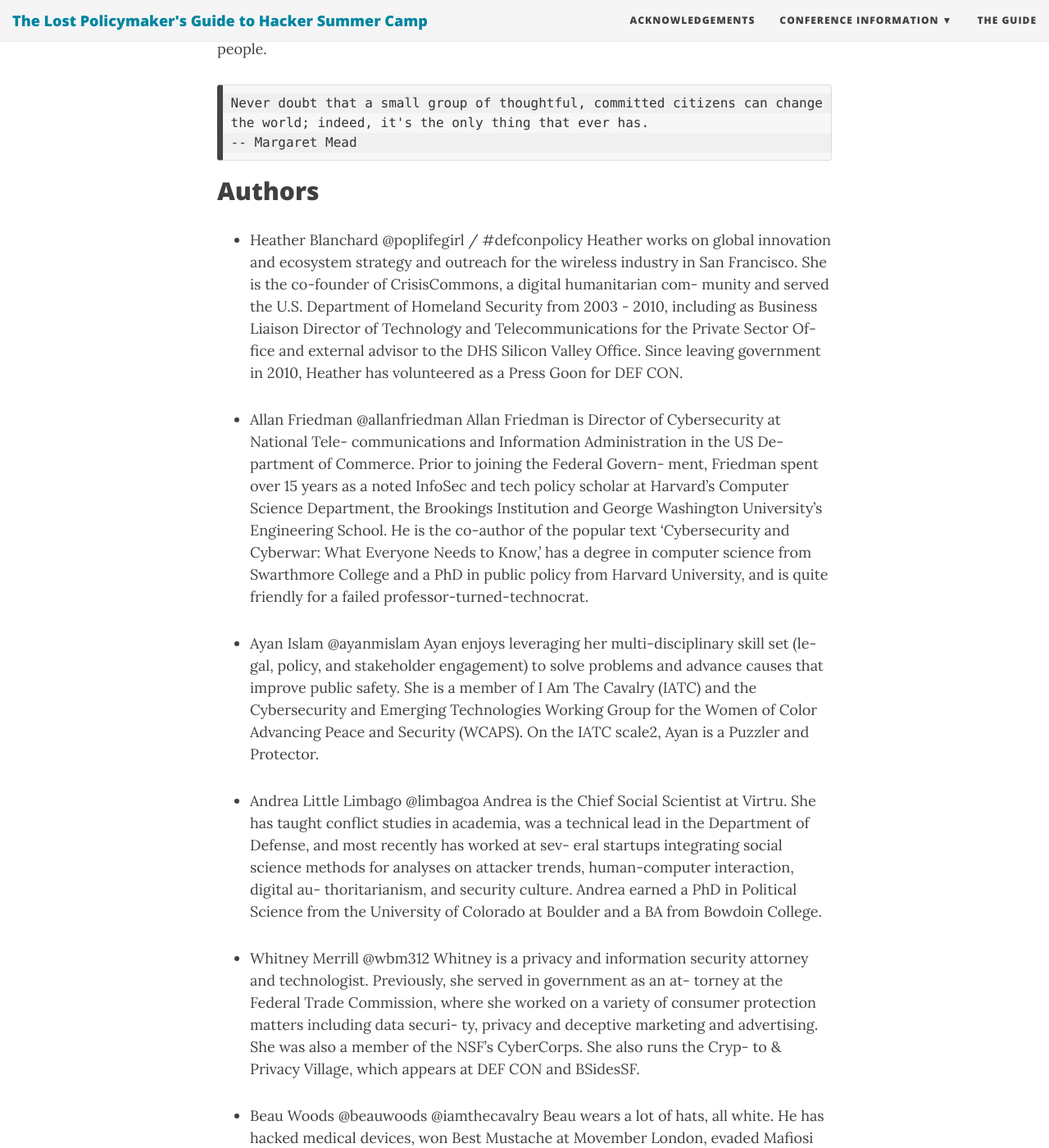
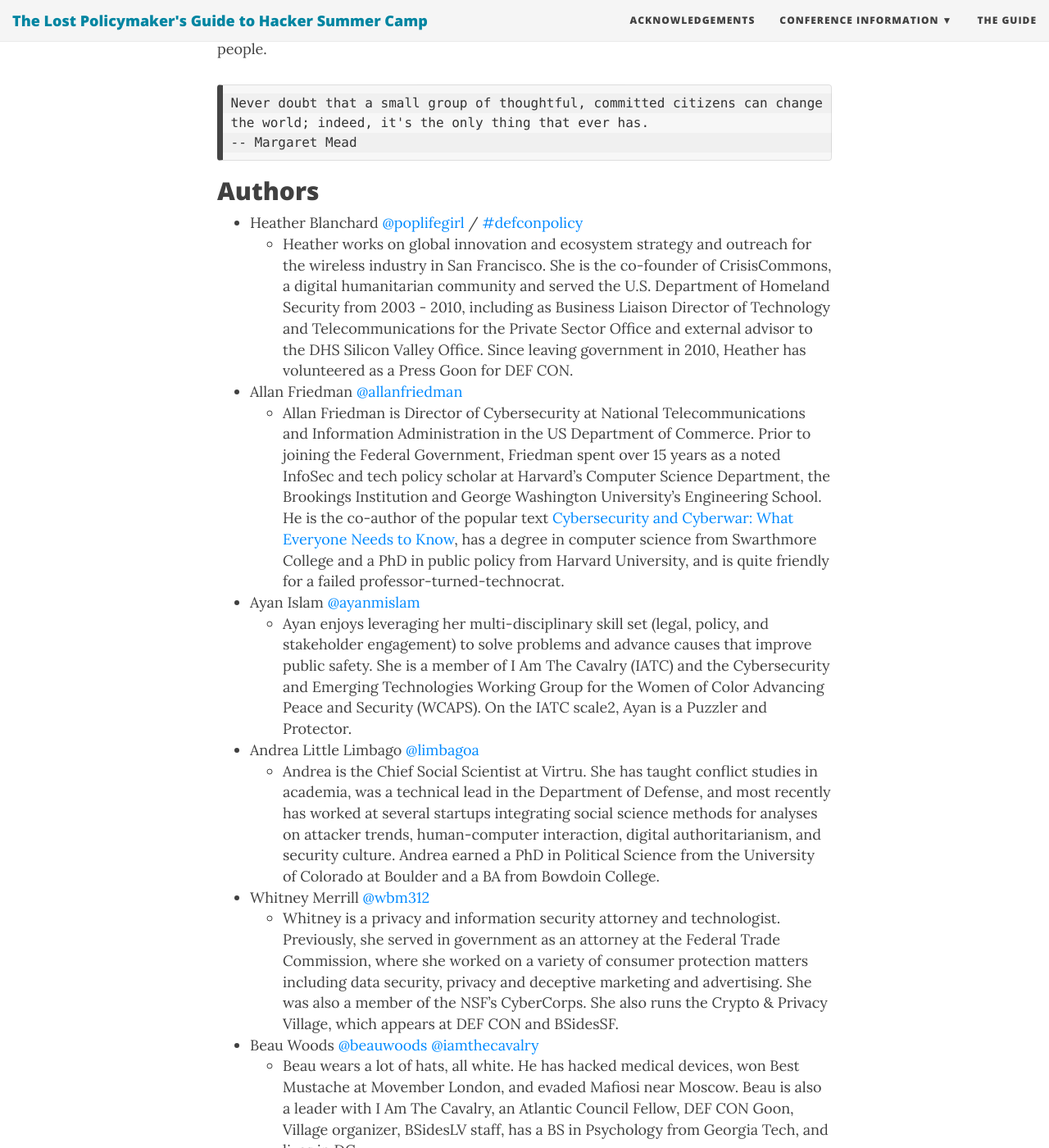
Before and after one commit to lostpolicymaker/lostpolicymaker.github.io, a Jekyll site: the page built from acknowledgements.md, in a window 1280 px wide and 1400 px high, scrolled down 399 px. Shown: the whole window at 82% size. Built offline with Jekyll 4.4.1, drawn with Linux system fonts in a browser that asks for light colours; nearby versions of some CDN libraries; some of the changed text lies outside the part shown.

````diff
--- a/acknowledgements.md
+++ b/acknowledgements.md
@@ -14,23 +14,23 @@ Never doubt that a small group of thoughtful, committed citizens can change the
 ```
 
 ## Authors
-* Heather Blanchard @poplifegirl / #defconpolicy
-Heather works on global innovation and ecosystem strategy and outreach for the wireless industry in San Francisco. She is the co-founder of CrisisCommons, a digital humanitarian com- munity and served the U.S. Department of Homeland Security from 2003 - 2010, including as Business Liaison Director of Technology and Telecommunications for the Private Sector Of- fice and external advisor to the DHS Silicon Valley Office. Since leaving government in 2010, Heather has volunteered as a Press Goon for DEF CON.
+* Heather Blanchard [@poplifegirl](https://twitter.com/poplifegirl) / [#defconpolicy](https://twitter.com/search?q=%23defconpolicy)
+  * Heather works on global innovation and ecosystem strategy and outreach for the wireless industry in San Francisco. She is the co-founder of CrisisCommons, a digital humanitarian community and served the U.S. Department of Homeland Security from 2003 - 2010, including as Business Liaison Director of Technology and Telecommunications for the Private Sector Office and external advisor to the DHS Silicon Valley Office. Since leaving government in 2010, Heather has volunteered as a Press Goon for DEF CON.
 
-* Allan Friedman @allanfriedman
-Allan Friedman is Director of Cybersecurity at National Tele- communications and Information Administration in the US De- partment of Commerce. Prior to joining the Federal Govern- ment, Friedman spent over 15 years as a noted InfoSec and tech policy scholar at Harvard’s Computer Science Department, the Brookings Institution and George Washington University’s Engineering School. He is the co-author of the popular text ‘Cybersecurity and Cyberwar: What Everyone Needs to Know,’ has a degree in computer science from Swarthmore College and a PhD in public policy from Harvard University, and is quite friendly for a failed professor-turned-technocrat.
+* Allan Friedman [@allanfriedman](https://twitter.com/allanfriedman)
+  * Allan Friedman is Director of Cybersecurity at National Telecommunications and Information Administration in the US Department of Commerce. Prior to joining the Federal Government, Friedman spent over 15 years as a noted InfoSec and tech policy scholar at Harvard’s Computer Science Department, the Brookings Institution and George Washington University’s Engineering School. He is the co-author of the popular text [Cybersecurity and Cyberwar: What Everyone Needs to Know](https://www.cybersecurityandwar.com/), has a degree in computer science from Swarthmore College and a PhD in public policy from Harvard University, and is quite friendly for a failed professor-turned-technocrat.
 
-* Ayan Islam @ayanmislam
-Ayan enjoys leveraging her multi-disciplinary skill set (le- gal, policy, and stakeholder engagement) to solve problems and advance causes that improve public safety. She is a member of I Am The Cavalry (IATC) and the Cybersecurity and Emerging Technologies Working Group for the Women of Color Advancing Peace and Security (WCAPS). On the IATC scale2, Ayan is a Puzzler and Protector.
+* Ayan Islam [@ayanmislam](https://twitter.com/ayanmislam)
+  * Ayan enjoys leveraging her multi-disciplinary skill set (legal, policy, and stakeholder engagement) to solve problems and advance causes that improve public safety. She is a member of I Am The Cavalry (IATC) and the Cybersecurity and Emerging Technologies Working Group for the Women of Color Advancing Peace and Security (WCAPS). On the IATC scale2, Ayan is a Puzzler and Protector.
 
-* Andrea Little Limbago @limbagoa
-Andrea is the Chief Social Scientist at Virtru. She has taught conflict studies in academia, was a technical lead in the Department of Defense, and most recently has worked at sev- eral startups integrating social science methods for analyses on attacker trends, human-computer interaction, digital au- thoritarianism, and security culture. Andrea earned a PhD in Political Science from the University of Colorado at Boulder and a BA from Bowdoin College.
+* Andrea Little Limbago [@limbagoa](https://twitter.com/limbagoa)
+  * Andrea is the Chief Social Scientist at Virtru. She has taught conflict studies in academia, was a technical lead in the Department of Defense, and most recently has worked at several startups integrating social science methods for analyses on attacker trends, human-computer interaction, digital authoritarianism, and security culture. Andrea earned a PhD in Political Science from the University of Colorado at Boulder and a BA from Bowdoin College.
 
-* Whitney Merrill @wbm312
-Whitney is a privacy and information security attorney and technologist. Previously, she served in government as an at- torney at the Federal Trade Commission, where she worked on a variety of consumer protection matters including data securi- ty, privacy and deceptive marketing and advertising. She was also a member of the NSF’s CyberCorps. She also runs the Cryp- to & Privacy Village, which appears at DEF CON and BSidesSF.
+* Whitney Merrill [@wbm312](https://twitter.com/wbm312)
+  * Whitney is a privacy and information security attorney and technologist. Previously, she served in government as an attorney at the Federal Trade Commission, where she worked on a variety of consumer protection matters including data security, privacy and deceptive marketing and advertising. She was also a member of the NSF’s CyberCorps. She also runs the Crypto & Privacy Village, which appears at DEF CON and BSidesSF.
 
-* Beau Woods @beauwoods @iamthecavalry
-Beau wears a lot of hats, all white. He has hacked medical devices, won Best Mustache at Movember London, evaded Mafiosi near Moscow. Beau is also a leader with I Am The Cavalry, an Atlantic Council Fellow, DEF CON Goon, Village organizer, BSidesLV staff, has a BS in Psychology from Georgia Tech, and lives in DC.
+* Beau Woods [@beauwoods](https://twitter.com/beauwoods) [@iamthecavalry](https://twitter.com/iamthecavalry)
+  * Beau wears a lot of hats, all white. He has hacked medical devices, won Best Mustache at Movember London, and evaded Mafiosi near Moscow. Beau is also a leader with I Am The Cavalry, an Atlantic Council Fellow, DEF CON Goon, Village organizer, BSidesLV staff, has a BS in Psychology from Georgia Tech, and lives in DC.
 
 ## Designers
 * Julie Munsayac - Graphic Design
````
Also changed, not shown: index.md (+7 -5 lines).
